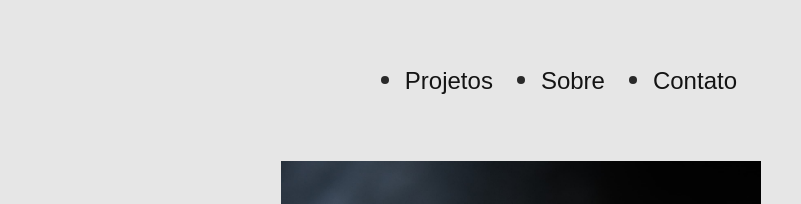
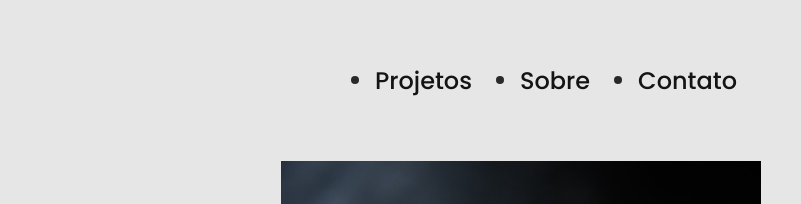
Before and after one commit to lopesmath/lopesmath.github.io, a plain HTML site: page index.html in a window 1280 px wide. Shown: the top 204 px of the page, 479-1280 px from the left. Drawn offline with Linux system fonts and the light colour scheme.

Commit message:
adicionando link de fontes

```diff
--- a/index.html
+++ b/index.html
@@ -9,6 +9,10 @@
   <title>Desenvolvedor front end e designer</title>
   <link rel="stylesheet" href="/css/style.min.css">
   <link rel="icon" href="favicon.svg" type="image/svg+xml">
+  <link rel="preconnect" href="https://fonts.googleapis.com">
+  <link rel="preconnect" href="https://fonts.gstatic.com" crossorigin>
+  <link href="https://fonts.googleapis.com/css2?family=Lato&family=Poppins:wght@500;600&display=swap" rel="stylesheet">
+
 </head>
 
 <body>
```
